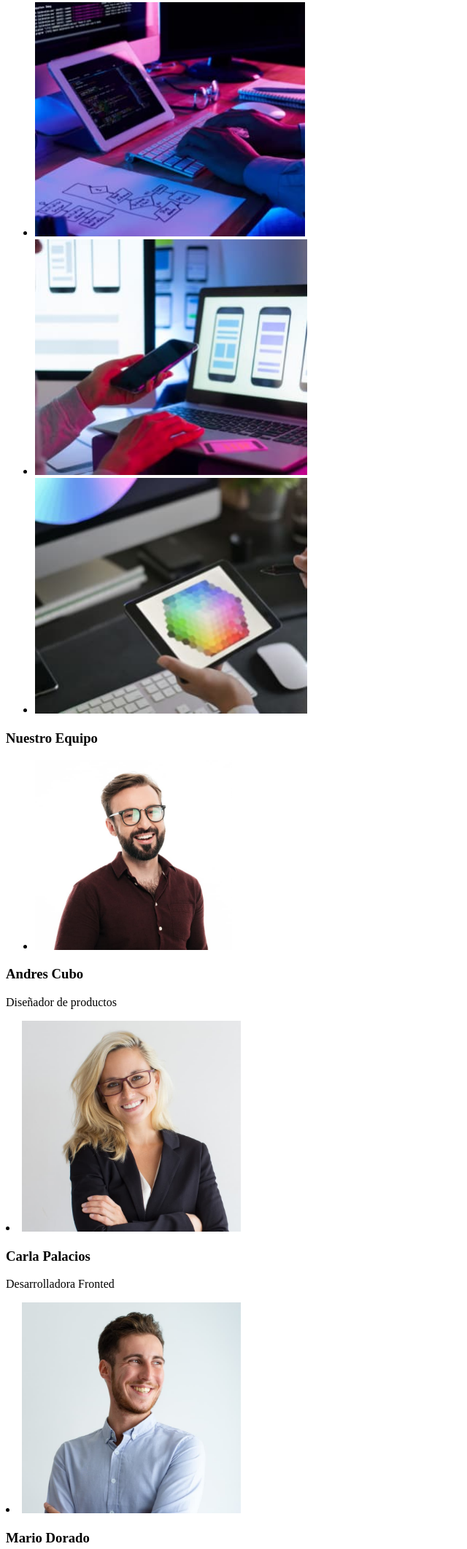
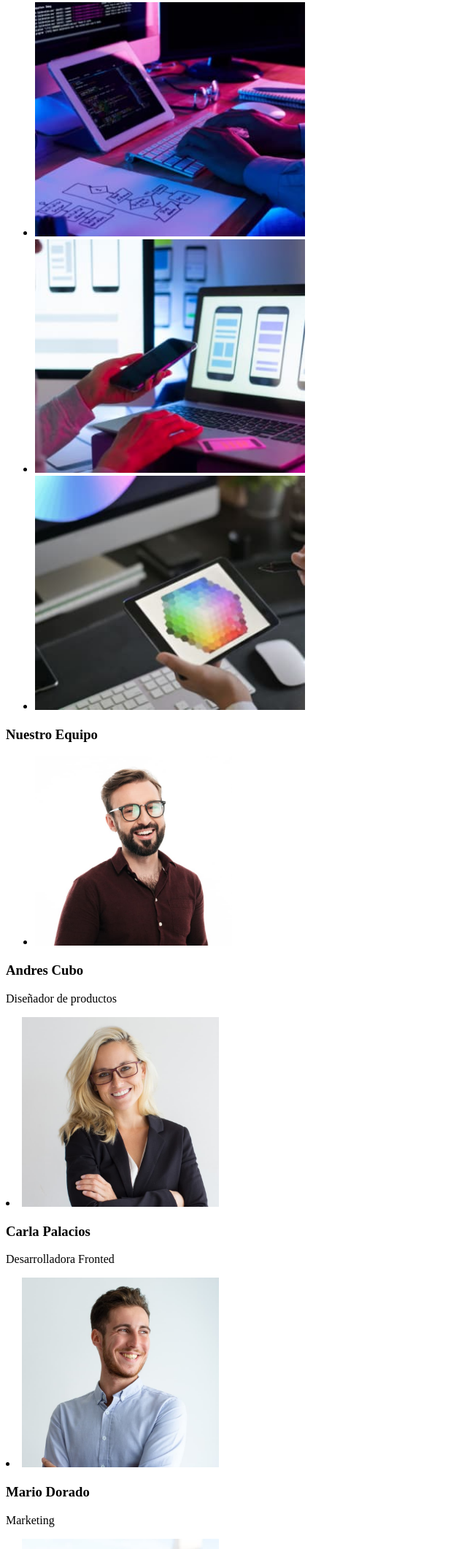
Before and after one commit to osdonso/-goit-markup-hw-01, a plain HTML site: page index.html in a window 1280 px wide. Shown: the part 677-2800 px from the top of the page at 73% size, without its empty margins (0-640 px from the left). Drawn offline with Linux system fonts and the light colour scheme.

Commit message:
Update index.html

```diff
--- a/index.html
+++ b/index.html
@@ -22,7 +22,7 @@
          </nav>
          <header>
              <main>
-               <section class="introducction">
+               <section>
       <h1> EFECTIVE SOLUTIONS FOR YOUR BUSINESS</h1>
        <button>Request our service</button>
     </section>
@@ -52,10 +52,10 @@
     <img src="./images/Image1.jpg" alt= "Aplicaciones de escritorio " width="370"/>
     </li>
    <li>
-    <img src="./images/Image2.jpg"  alt="Aplicaciones para telefonos"width="373" />
+    <img src="./images/Image2.jpg"  alt="Aplicaciones para telefonos"width="370" />
    </li>
    <li>
-  <img src="./images/Image3.jpg"  alt="Soluciones de diseños" width="373"/>
+  <img src="./images/Image3.jpg"  alt="Soluciones de diseños" width="370"/>
    </li>
   </ul>
   </section>
@@ -69,17 +69,17 @@
    <h3>Andres Cubo</h3>
   <p> Diseñador de productos</p>
    <li>
-  <img src="./images/team2.jpg" alt="Carla Palacios" width="300"/>
+  <img src="./images/team2.jpg" alt="Carla Palacios" width="270"/>
    </li>
    <h3>Carla Palacios</h3>
   <p> Desarrolladora Fronted</p>
    <li>
-    <img src="./images/team3.jpg" alt="Mario Dorado" width="300"/>
+    <img src="./images/team3.jpg" alt="Mario Dorado" width="270"/>
    </li>
   <h3> Mario Dorado</h3>
   <p> Marketing</p>
    <li>
-  <img src="./images/team4.jpg" alt="Pablo Mijangos" width="300"/>
+  <img src="./images/team4.jpg" alt="Pablo Mijangos" width="270"/>
   <h3> Pablo Mijangos</h3>
   </li>
  <p>Diseñador IU</p>
```
